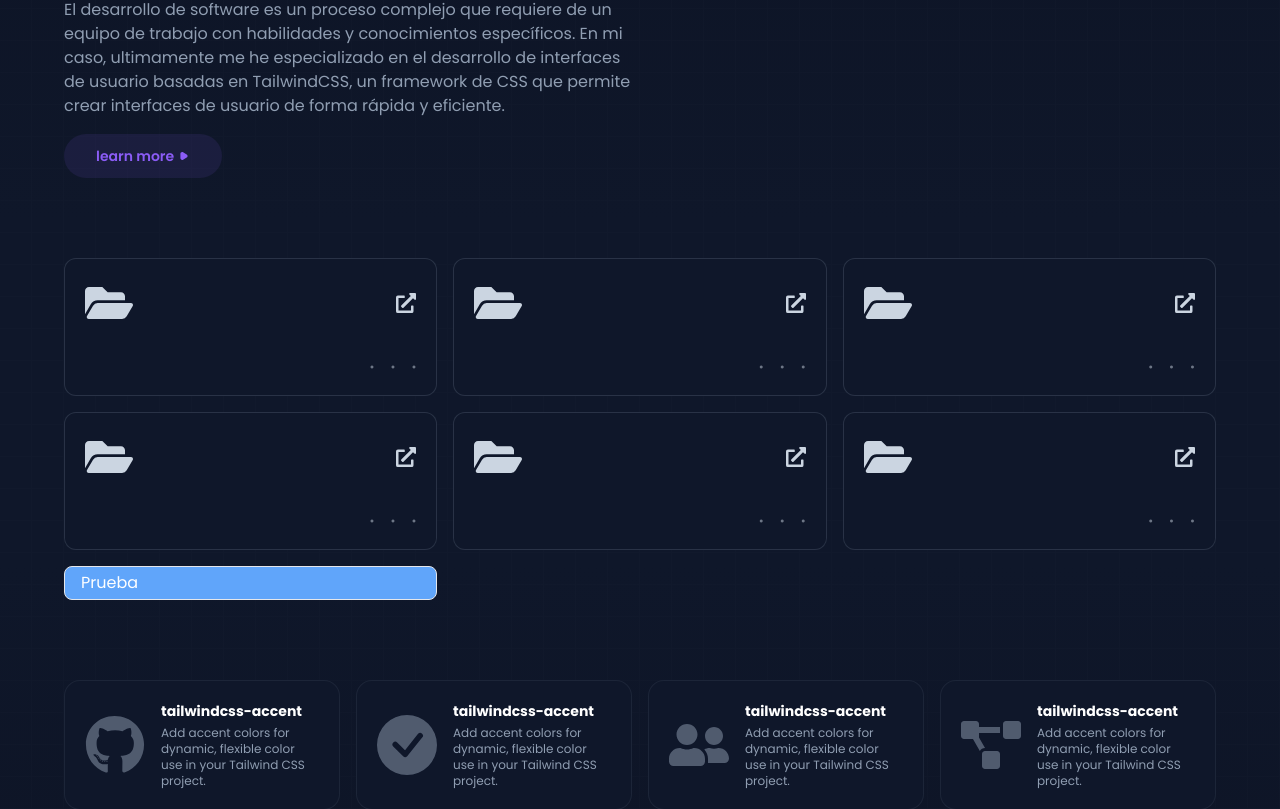
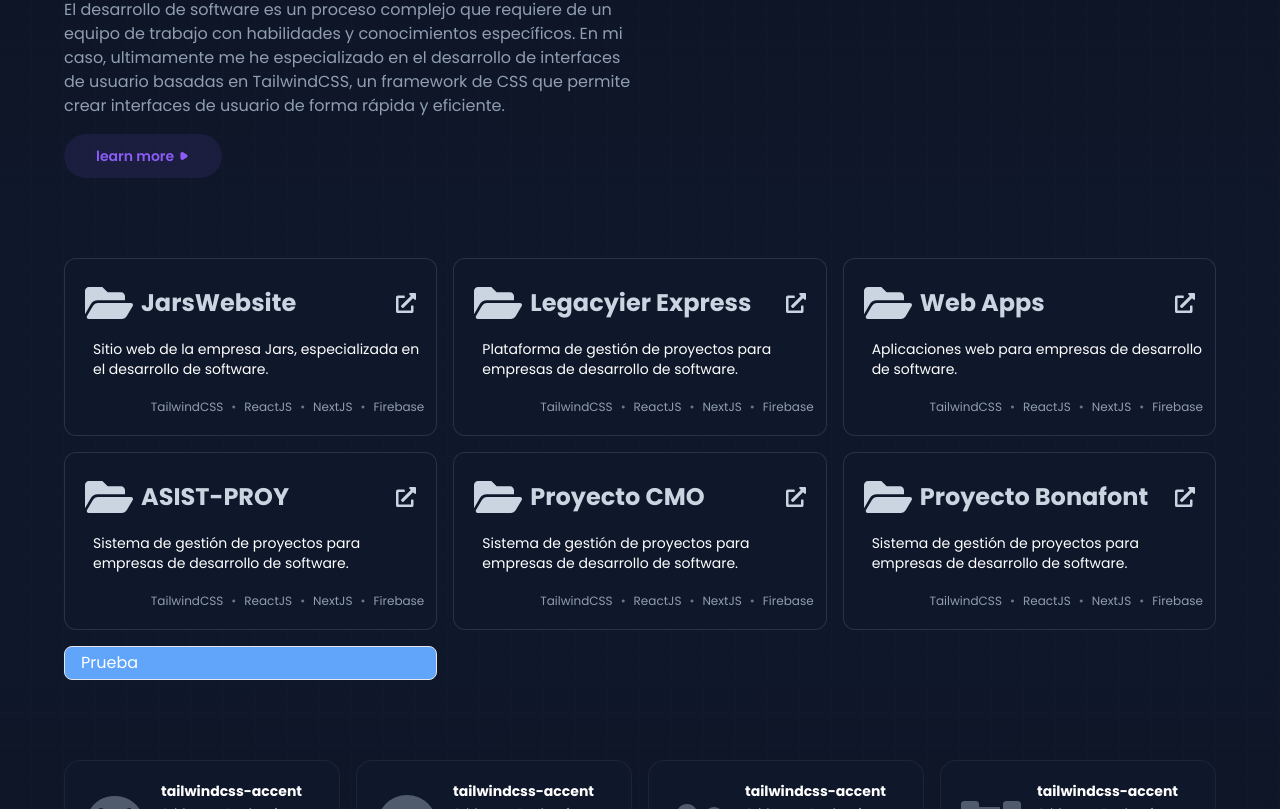
Before and after one commit to ImJars/Development-full-coding, a React (Vite) app: page /projects in a window 1280 px wide. Shown: the part 472-1281 px from the top of the page. Built offline with nearby package versions, Linux system fonts and the light colour scheme.

Commit message:
Update projects.jsx

```diff
--- a/src/projects.jsx
+++ b/src/projects.jsx
@@ -125,21 +125,57 @@ function Projects() {
             <div className="mb-20 content-wrapped block mx-auto">
               <div className="grid grid-cols-3 gap-4">
                 <SoftwareProject
+                  title={'JarsWebsite'}
+                  description={'Sitio web de la empresa Jars, especializada en el desarrollo de software.'}
+                  skill_1={'TailwindCSS'}
+                  skill_2={'ReactJS'}
+                  skill_3={'NextJS'}
+                  skill_4={'Firebase'}
                   link_page={"/project_page"}
                 />
                 <SoftwareProject
+                  title={'Legacyier Express'}
+                  description={'Plataforma de gestión de proyectos para empresas de desarrollo de software.'}
+                  skill_1={'TailwindCSS'}
+                  skill_2={'ReactJS'}
+                  skill_3={'NextJS'}
+                  skill_4={'Firebase'}
                   link_page={"/project_page_Two"}
                 />
                 <SoftwareProject
+                  title={'Web Apps'}
+                  description={'Aplicaciones web para empresas de desarrollo de software.'}
+                  skill_1={'TailwindCSS'}
+                  skill_2={'ReactJS'}
+                  skill_3={'NextJS'}
+                  skill_4={'Firebase'}
                   link_page={"/project_page_Three"}
                 />
                 <SoftwareProject
+                  title={'ASIST-PROY'}
+                  description={'Sistema de gestión de proyectos para empresas de desarrollo de software.'}
+                  skill_1={'TailwindCSS'}
+                  skill_2={'ReactJS'}
+                  skill_3={'NextJS'}
+                  skill_4={'Firebase'}
                   link_page={"/project_page_Four"}
                 />
                 <SoftwareProject
+                  title={'Proyecto CMO'}
+                  description={'Sistema de gestión de proyectos para empresas de desarrollo de software.'}
+                  skill_1={'TailwindCSS'}
+                  skill_2={'ReactJS'}
+                  skill_3={'NextJS'}
+                  skill_4={'Firebase'}
                   link_page={"/project_page_Five"}
                 />
                 <SoftwareProject
+                  title={'Proyecto Bonafont'}
+                  description={'Sistema de gestión de proyectos para empresas de desarrollo de software.'}
+                  skill_1={'TailwindCSS'}
+                  skill_2={'ReactJS'}
+                  skill_3={'NextJS'}
+                  skill_4={'Firebase'}
                   link_page={"/project_page_Six"}
                 />
 
```
